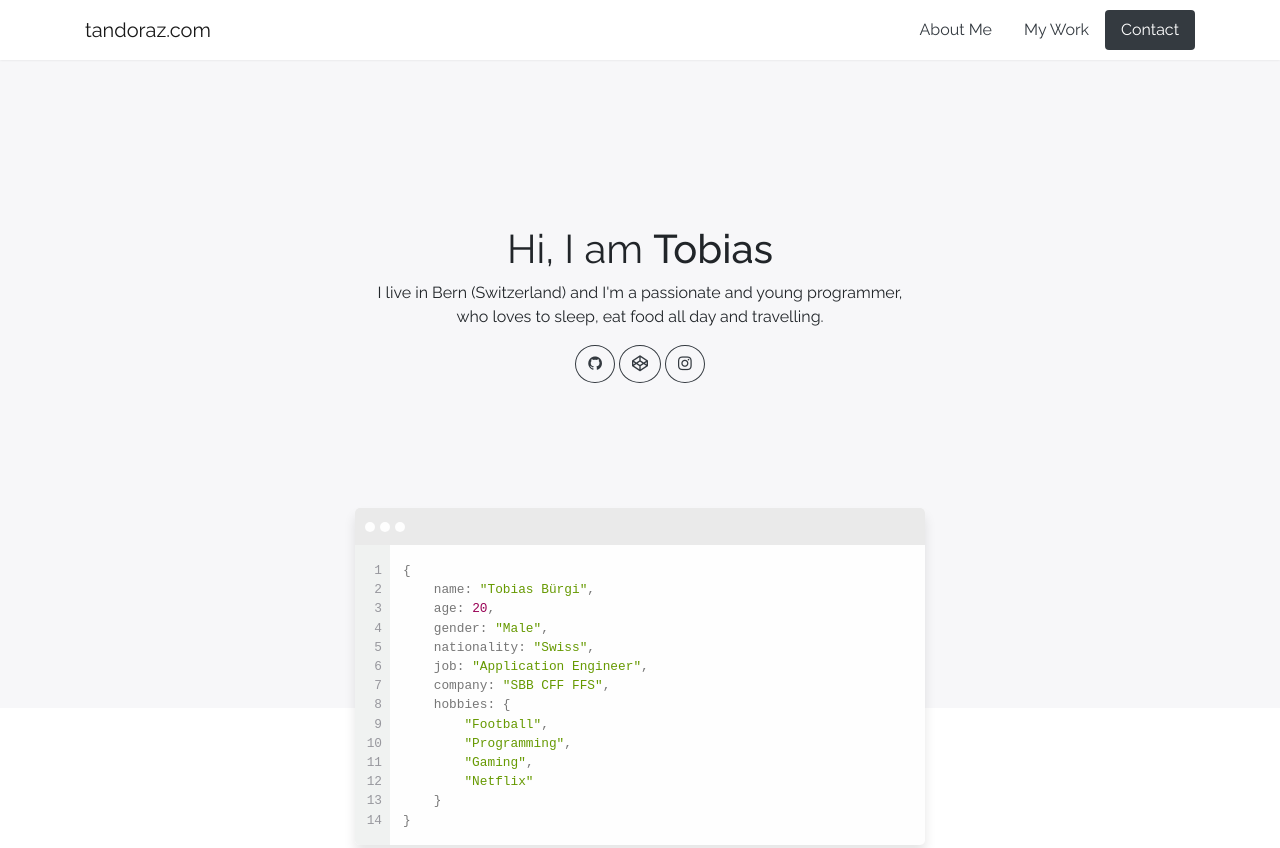
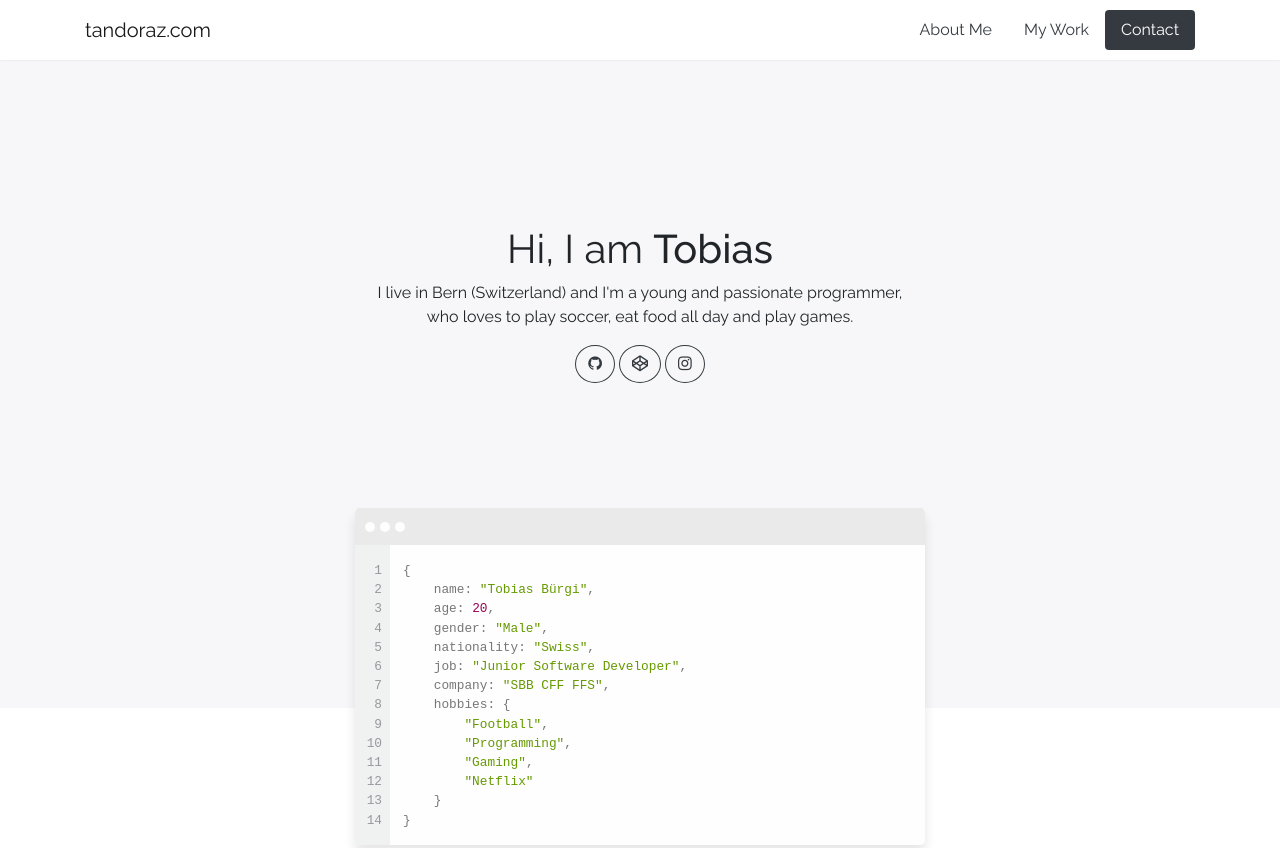
Before and after one commit to Tandoraz/tandoraz, a website built with webpack: page app/index.html in a window 1280 px wide. Shown: the top 848 px of the page. Built offline with nearby package versions, Linux system fonts and the light colour scheme.

Commit message:
changed welcome Text on website

```diff
--- a/app/index.html
+++ b/app/index.html
@@ -34,10 +34,8 @@
 		<div class="inner">
 			<div class="container">
 				<h1>Hi, I am <strong>Tobias</strong></h1>
-				<p>I live in Bern (Switzerland) and I'm a passionate and young programmer, <br>
-				who loves to sleep, eat food all day and travelling.</p>
-				<p class="sr-only">Accumsan feugiat mi commodo erat lorem ipsum, sed magna<br>
-				lobortis feugiat sapien sed etiam volutpat accumsan.</p>
+				<p>I live in Bern (Switzerland) and I'm a young and passionate programmer, <br>
+				who loves to play soccer, eat food all day and play games.</p>
 				<a class="btn btn-outline-dark connect-button" role="button" href="https://github.com/Tandoraz"><i class="fa fa-github"></i></a>
 				<a class="btn btn-outline-dark connect-button" role="button" href="https://codepen.io/Tandoraz"><i class="fa fa-codepen"></i></a>
 				<a class="btn btn-outline-dark connect-button" role="button" href="https://www.instagram.com/tandoraz"><i class="fa fa-instagram"></i></a>
@@ -71,7 +69,7 @@
             &nbsp;&nbsp;&nbsp;&nbsp;age: <span class="number" id="age"> </span>,<br>
             &nbsp;&nbsp;&nbsp;&nbsp;gender: <span class="string">"Male"</span>,<br>
 						&nbsp;&nbsp;&nbsp;&nbsp;nationality: <span class="string">"Swiss"</span>,<br>
-            &nbsp;&nbsp;&nbsp;&nbsp;job: <span class="string">"Application Engineer"</span>,<br>
+            &nbsp;&nbsp;&nbsp;&nbsp;job: <span class="string">"Junior Software Developer"</span>,<br>
             &nbsp;&nbsp;&nbsp;&nbsp;company: <span class="string">"SBB CFF FFS"</span>,<br>
             &nbsp;&nbsp;&nbsp;&nbsp;hobbies: {<br>
             &nbsp;&nbsp;&nbsp;&nbsp;&nbsp;&nbsp;&nbsp;&nbsp;<span class="string">"Football"</span>,<br>
--- a/package.json
+++ b/package.json
@@ -31,7 +31,7 @@
   "devDependencies": {
     "babel-cli": "6.26.0",
     "babel-core": "6.26.0",
-    "babel-loader": "7.1.2",
+    "babel-loader": "cd 7.1.2",
     "babel-preset-es2015": "6.24.1",
     "clean-webpack-plugin": "0.1.17",
     "copy-webpack-plugin": "4.2.3",
```
Also changed, not shown: app/app.js (line endings or trailing spaces).
